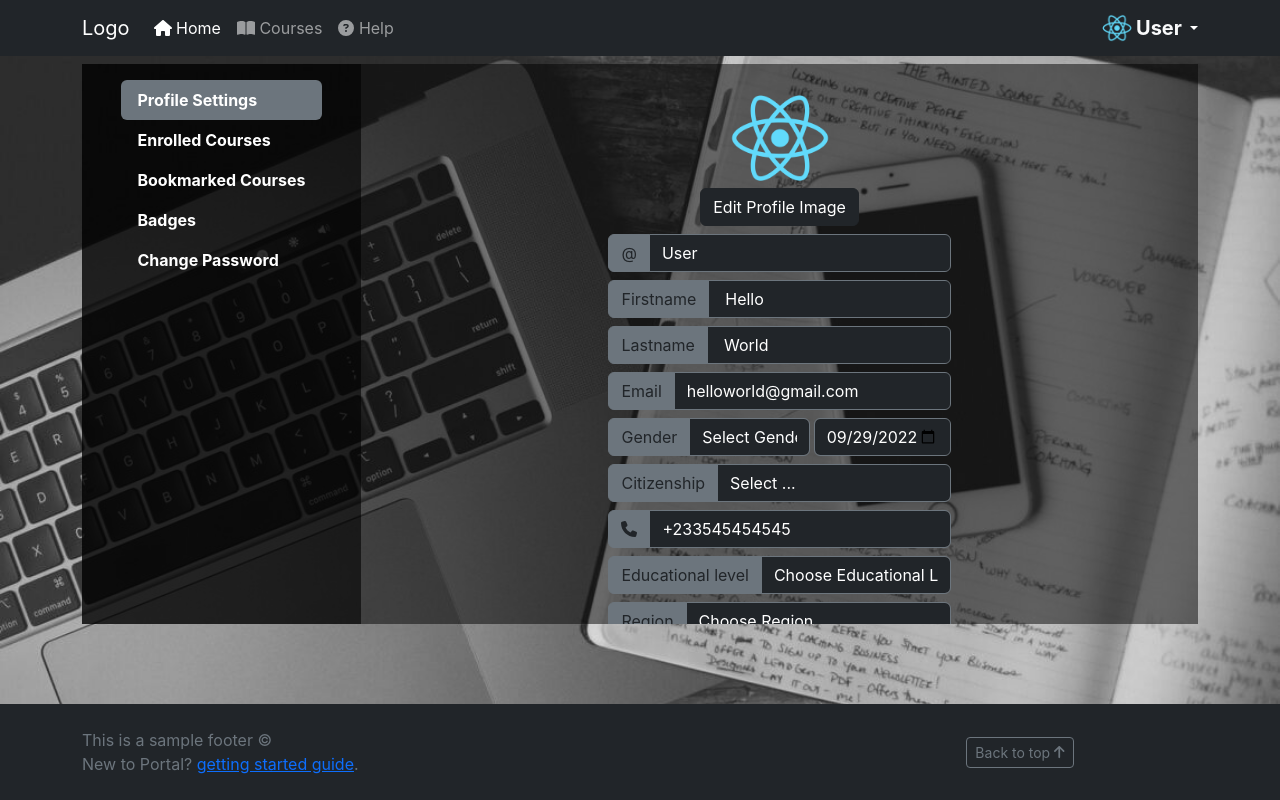
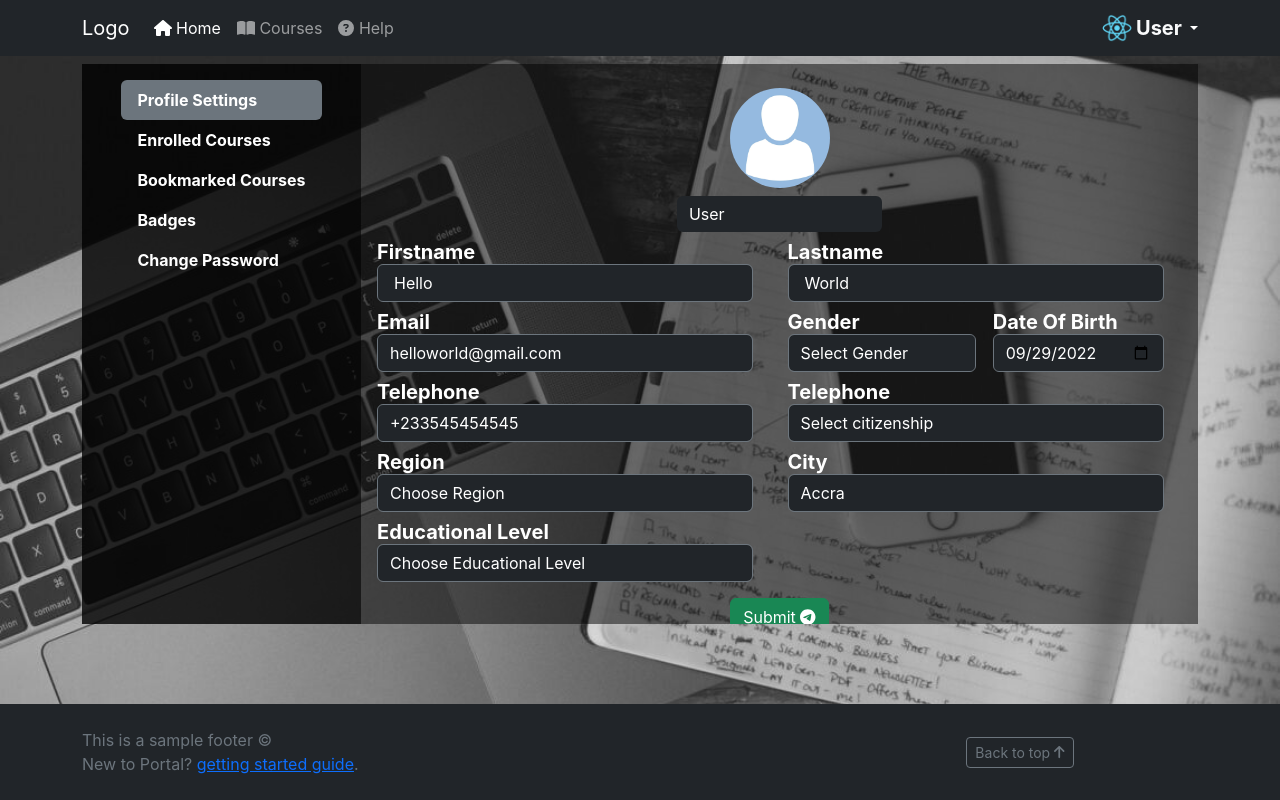
Before and after one commit to Adjei-stein/employee_training_system, a React (Create React App) app in the folder Django LMS/lms_frontend/: page /user-profile in a window 1280 px wide. Both pictures are taken after a click on the link "Profile Settings". Built offline with nearby package versions, Linux system fonts and the light colour scheme; no server answers.

Commit message:
Redesigned the profile settings page

```diff
--- a/Django LMS/lms_frontend/src/components/ProfileSettings.js
+++ b/Django LMS/lms_frontend/src/components/ProfileSettings.js
@@ -40,121 +40,133 @@ function ProfileSettings() {
                 <div className="card mx-2 bg-transparent border-0 my-4">
                     <form>
                             <div className="row mb-2">
-                                <div className="col-md-12 d-flex align-items-center justify-content-center">
+                                <div className="col-md-12 d-flex align-items-center justify-content-center mb-2">
                                     <div class="input-file input-file-image">
-                                    <img class="img-upload-preview img-circle" width="100" height="100" src="logo512.png" alt="preview"/>
+                                    <img class="img-upload-preview img-circle" width="100" height="100" src="avatar-profile-picture.png" alt="preview" style={{borderRadius: "50%"}}/>
                                     </div>
                                 </div>
-                                <div className="col-md-12 d-flex align-items-center justify-content-center mb-2">
+                                {/* <div className="col-md-12 d-flex align-items-center justify-content-center mb-2">
                                         <div className="btn btn-dark" onClick={handleEditButtonClick}>
                                         Edit Profile Image
                                         <input type="file" className="d-none" id="uploadImg" name="uploadImg" accept="image/*" ref={fileInputRef} onChange={handleFileChange}/>
                                     </div>
-                                </div>
+                                </div> */}
                                 <div className="col-md-12 d-flex align-items-center justify-content-center mb-2">
-                                    <div className="col-sm-5 mx-2">
-                                        <div className="input-group">
-                                            <div className="input-group-prepend">
-                                                <span className="input-group-text rounded-end-0 bg-secondary border-secondary" id="basic-addon1">@</span>
-                                            </div>
-                                            <input type="text" className="form-control bg-dark text-white border-secondary" placeholder="Username" id="username" value="User"/>
+                                    <div className="col-sm-3 mx-2">
+                                        <div className="input-group bg-transparent">
+                                            <input type="text" className="form-control bg-dark text-white border-0" placeholder="Username" id="username" value="User"/>
                                         </div>
                                     </div>
                                 </div>
-                                <div className="col-md-12 d-flex align-items-center justify-content-center mb-2">
-                                    <div className="col-sm-5 mx-2">
+                                <div className="d-flex align-items-center justify-content-center">
+                                    <div className="col-md-6 mb-2">
+                                        <div className="col-md-11 d-flex align-items-center mx-2">
+                                            <label for="exampleFormControlInput1"><h5 className='text-white m-0'><strong>Firstname</strong></h5></label>
+                                        </div>
+                                        <div className="col-sm-11 mx-2">
                                             <div className="input-group">
-                                            <div className="input-group-prepend">
+                                                {/* <div className="input-group-prepend">
                                                     <span className="input-group-text rounded-end-0 bg-secondary border-secondary" id="basic-addon1">Firstname</span>
-                                            </div>
+                                                </div> */}
                                                 <input type="text" className="form-control px-3 bg-dark text-white border-secondary" placeholder="First Name" id="firstname" value="Hello"/>
                                             </div>
                                         </div>
                                     </div>
-                                <div className="col-md-12 d-flex align-items-center justify-content-center mb-2">
-                                    <div className="col-sm-5 mx-2">
+                                    <div className="col-md-6 mb-2">
+                                        <div className="col-md-11 d-flex align-items-center mx-2">
+                                            <label for="exampleFormControlInput1"><h5 className='text-white m-0'><strong>Lastname</strong></h5></label>
+                                        </div>
+                                        <div className="col-sm-11 mx-2">
                                             <div className="input-group">
-                                            <div className="input-group-prepend">
+                                                {/* <div className="input-group-prepend">
                                                     <span className="input-group-text rounded-end-0 bg-secondary border-secondary" id="basic-addon1">Lastname</span>
-                                            </div>
+                                                </div> */}
                                                 <input type="text" className="form-control px-3 bg-dark text-white border-secondary" placeholder="Last Name" id="lastname" value="World"/>
                                             </div>
                                         </div>
                                     </div>
-                                <div className="col-md-12 d-flex align-items-center justify-content-center mb-2">
-                                    <div className="col-sm-5">
+                                </div>
+                                <div className="d-flex align-items-center justify-content-center">
+                                    <div className="col-md-6 mb-2">
+                                        <div className="col-md-11 d-flex align-items-center mx-2">
+                                            <label for="exampleFormControlInput1"><h5 className='text-white m-0'><strong>Email</strong></h5></label>
+                                        </div>
+                                        <div className="col-sm-11 mx-2">
                                             <div className="input-group">
-                                            <div className="input-group-prepend">
+                                                {/* <div className="input-group-prepend">
                                                     <span className="input-group-text rounded-end-0 bg-secondary border-secondary" id="basic-addon1">Email</span>
-                                            </div>
+                                                </div> */}
                                                 <input type="email" className="form-control bg-dark text-white border-secondary" id="exampleInputEmail1" placeholder="Enter email" value="helloworld@gmail.com"/>
                                             </div>
                                         </div>
                                     </div>
-                                <div className="col-md-12 d-flex align-items-center justify-content-center mb-2">
-
-                                        <div className="col-sm-3" style={{paddingRight: "0.25rem"}}>
+                                    <div className="col-md-3 mb-2">
+                                        <div className="col-md-11 d-flex align-items-center mx-2">
+                                            <label for="exampleFormControlInput1"><h5 className='text-white m-0'><strong>Gender</strong></h5></label>
+                                        </div>
+                                        <div className="col-md-11 mx-2">
                                             <div className="input-group">
-                                                <div className="input-group-prepend">
-                                                    <span className="input-group-text rounded-end-0 bg-secondary border-secondary" id="basic-addon1">Gender</span>
-                                                </div>
                                                 <select id="region" className="form-control bg-dark text-white border-secondary">
-                                                    <option selected>Select Gender</option>
+                                                    <option disabled selected hidden>Select Gender</option>
                                                     <option>Male</option>
                                                     <option>Female</option>
                                                 </select>
                                             </div>
                                         </div>
-                                        <div className="col-sm-2">
+                                    </div>
+                                    <div className="col-md-3 mb-2">
+                                        <div className="col-md-10 d-flex align-items-center mx-2">
+                                            <label for="exampleFormControlInput1"><h5 className='text-white m-0'><strong>Date Of Birth</strong></h5></label>
+                                        </div>
+                                        <div className="col-md-10 mx-2">
                                             <div className="form-group">
                                                 <input type="date" id="datepicker" value={selectedDate} onChange={handleDateChange} min={maxDateFormatted} max={todayFormatted} className='form-control bg-dark text-white border-secondary'/>
                                             </div>
                                         </div>
+                                    </div>
+                                </div>
 
+                                <div className="col-md-12 d-flex align-items-center justify-content-center">
+                                    <div className="col-md-6 mb-2">
+                                        <div className="col-md-11 d-flex align-items-center mx-2">
+                                            <label for="exampleFormControlInput1"><h5 className='text-white m-0'><strong>Telephone</strong></h5></label>
                                         </div>
-                                <div className="col-md-12 d-flex align-items-center justify-content-center mb-2">
-                                    <div className="col-sm-5">
+                                        <div className="col-sm-11 mx-2">
                                             <div className="input-group">
-                                            <div className="input-group-prepend">
-                                                <span className="input-group-text rounded-end-0 bg-secondary border-secondary" id="basic-addon1">Citizenship</span>
+                                                {/* <div className="input-group-prepend">
+                                                    <span className="input-group-text rounded-end-0 bg-secondary border-secondary" id="basic-addon1" style={{height: "100%"}}><FontAwesomeIcon icon={faPhone}/></span>
+                                                </div> */}
+                                                <input type="tel" className="form-control bg-dark text-white border-secondary" id="exampleInputEmail1" aria-describedby="emailHelp" placeholder="Enter Mobile Number" value="+233545454545"/>
                                             </div>
+                                        </div>
+                                    </div>
+
+                                    <div className="col-md-6 mb-2">
+                                        <div className="col-md-11 d-flex align-items-center mx-2">
+                                            <label for="exampleFormControlInput1"><h5 className='text-white m-0'><strong>Telephone</strong></h5></label>
+                                        </div>
+                                        <div className="col-sm-11 mx-2">
+                                            <div className="input-group">
                                                 <select id="region" className="form-control bg-dark text-white border-secondary">
-                                                <option selected>Select ...</option>
+                                                    <option disabled selected hidden>Select citizenship</option>
                                                     <option>Ghanaian</option>
                                                     <option>Togolese</option>
                                                 </select>
                                             </div>
                                         </div>
                                     </div>
-                                <div className="col-md-12 d-flex align-items-center justify-content-center mb-2">
-                                    <div className="col-sm-5 mx-2">
+                                </div>
+
+                                <div className="d-flex align-items-center justify-content-center">
+                                    <div className="col-md-6 mb-2">
+                                        <div className="col-md-11 d-flex align-items-center mx-2">
+                                            <label for="exampleFormControlInput1"><h5 className='text-white m-0'><strong>Region</strong></h5></label>
+                                        </div>
+                                        <div className="col-sm-11 mx-2">
                                             <div className="input-group">
-                                            <div className="input-group-prepend">
-                                                <span className="input-group-text rounded-end-0 bg-secondary border-secondary" id="basic-addon1" style={{height: "100%"}}><FontAwesomeIcon icon={faPhone}/></span>
-                                            </div>
-                                            <input type="tel" className="form-control bg-dark text-white border-secondary" id="exampleInputEmail1" aria-describedby="emailHelp" placeholder="Enter Mobile Number" value="+233545454545"/>
-                                        </div>
-                                    </div>
-                                </div>
-                                <div className="col-md-12 d-flex align-items-center justify-content-center mb-2">
-                                    <div className="col-sm-5">
-                                        <div className="input-group">
-                                            <div className="input-group-prepend">
-                                                <span className="input-group-text rounded-end-0 bg-secondary border-secondary" id="basic-addon1" style={{height: "100%"}}>Educational level</span>
-                                            </div>
-                                            <select id="region" className="form-control bg-dark text-white border-secondary">
-                                                <option selected>Choose Educational Level</option>
-                                                <option>...</option>
-                                            </select>
-                                        </div>
-                                    </div>
-                                </div>
-                                <div className="col-md-12 d-flex align-items-center justify-content-center mb-2">
-                                    <div className="col-sm-5 mx-2">
-                                        <div className="input-group">
-                                            <div className="input-group-prepend">
+                                                {/* <div className="input-group-prepend">
                                                     <span className="input-group-text rounded-end-0 bg-secondary border-secondary" id="basic-addon1">Region</span>
-                                            </div>
+                                                </div> */}
                                                 <select id="region" className="form-control bg-dark text-white border-secondary">
                                                     <option selected>Choose Region</option>
                                                     <option>...</option>
@@ -162,13 +174,36 @@ function ProfileSettings() {
                                             </div>
                                         </div>
                                     </div>
-                                <div className="col-md-12 d-flex align-items-center justify-content-center mb-2">
-                                    <div className="col-sm-5 mx-2">
+                                    <div className="col-md-6 mb-2">
+                                        <div className="col-md-11 d-flex align-items-center mx-2">
+                                            <label for="exampleFormControlInput1"><h5 className='text-white m-0'><strong>City</strong></h5></label>
+                                        </div>
+                                        <div className="col-sm-11 mx-2">
                                             <div className="input-group">
-                                            <div className="input-group-prepend">
-                                                <span className="input-group-text rounded-end-0 bg-secondary border-secondary" id="basic-addon1">Town/Village/City</span>
+                                                {/* <div className="input-group-prepend">
+                                                    <span className="input-group-text rounded-end-0 bg-secondary border-secondary" id="basic-addon1">City</span>
+                                                </div> */}
+                                                <input type="text" className="form-control bg-dark text-white border-secondary" id="inputCity" placeholder="Town/Village/City" value="Accra"/>
                                             </div>
-                                            <input type="text" className="form-control bg-dark text-white border-secondary" id="inputCity" placeholder="Town/Village/City" value="Accra"/>
+                                        </div>
+                                    </div>
+                                </div>
+
+                                <div className="d-flex align-items-center">
+                                    <div className="col-md-6 mb-2">
+                                        <div className="col-md-11 d-flex align-items-center mx-2">
+                                            <label for="exampleFormControlInput1"><h5 className='text-white m-0'><strong>Educational Level</strong></h5></label>
+                                        </div>
+                                        <div className="col-sm-11 mx-2">
+                                            <div className="input-group">
+                                                {/* <div className="input-group-prepend">
+                                                    <span className="input-group-text rounded-end-0 bg-secondary border-secondary" id="basic-addon1" style={{height: "100%"}}>Educational level</span>
+                                                </div> */}
+                                                <select id="region" className="form-control bg-dark text-white border-secondary">
+                                                    <option selected>Choose Educational Level</option>
+                                                    <option>Bachelor's Degree</option>
+                                                </select>
+                                            </div>
                                         </div>
                                     </div>
                                 </div>
```
Also changed, not shown: Django LMS/lms_frontend/public/avatar-profile-picture.png (added). Lines whose indentation alone changed are shown as unchanged.
